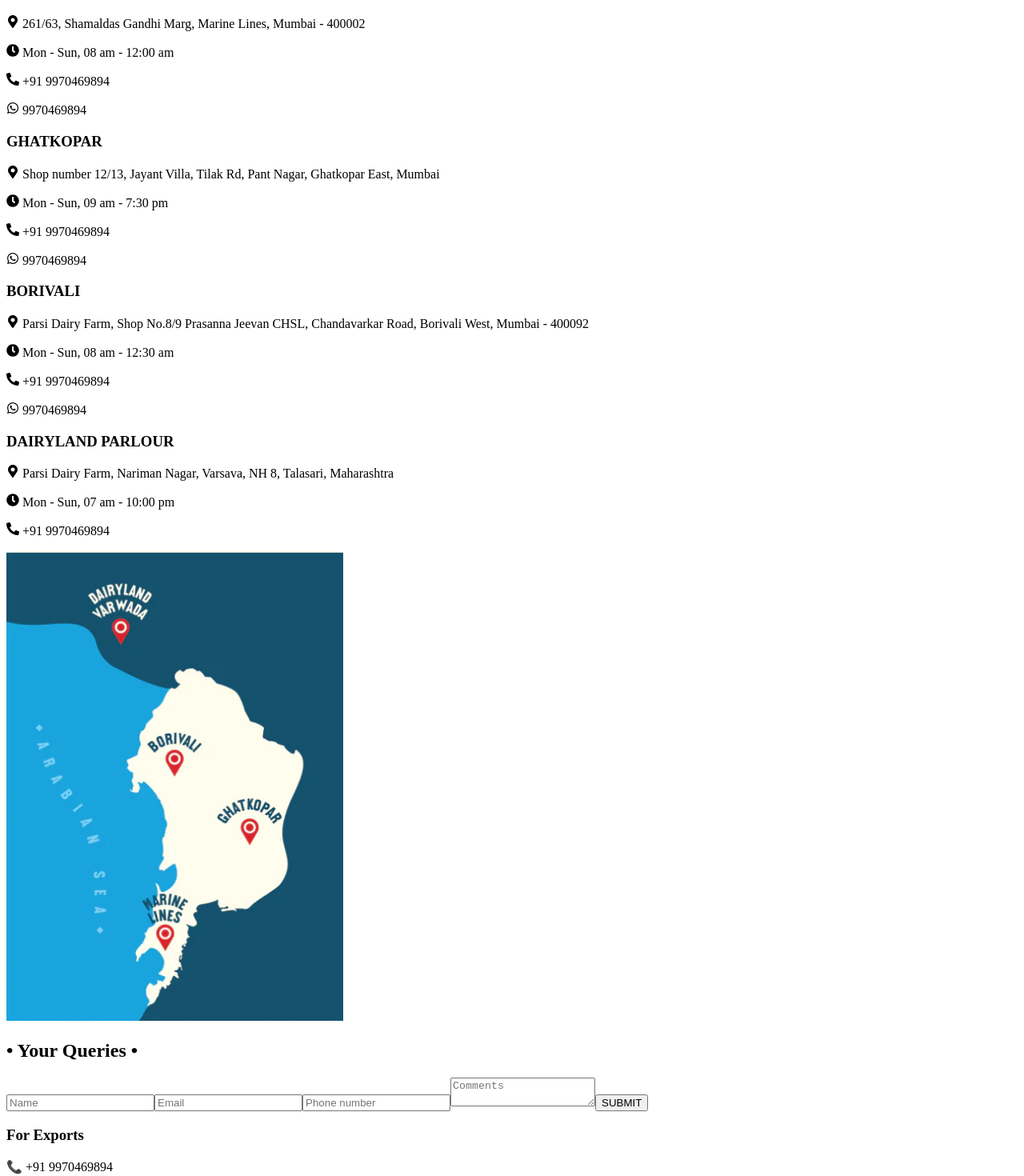
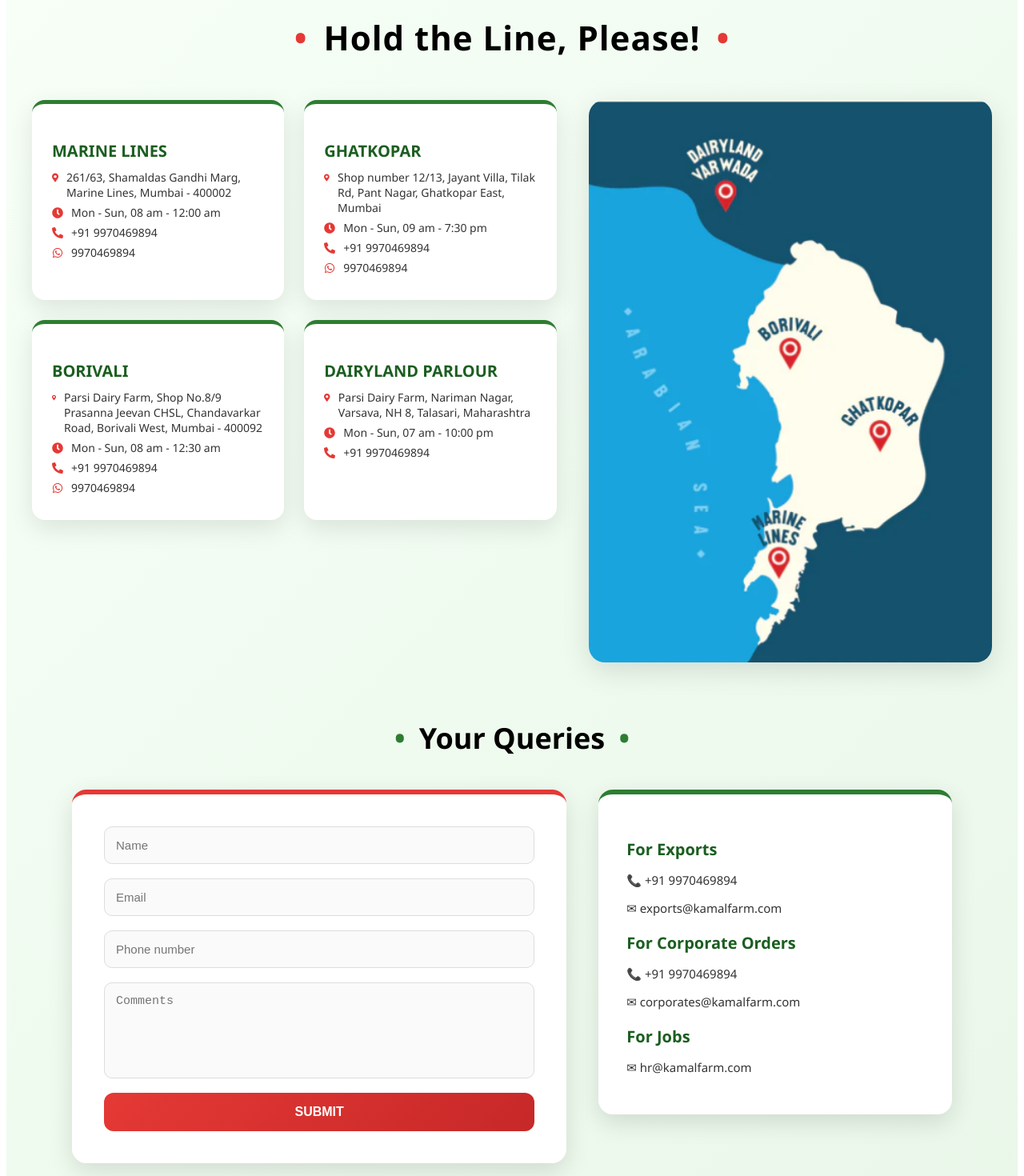
Before and after one commit to CodeSavvyJayesh/Kamal-Dairy, a React (Vite) app: page /contact in a window 1280 px wide. Shown: the part 160-1630 px from the top of the page at 80% size. Built offline with nearby package versions, Linux system fonts and the light colour scheme.

Commit message:
contact page UI improved

```diff
--- a/src/pages/Contact.css
+++ b/src/pages/Contact.css
@@ -1,33 +1,146 @@
-.checkout-page{
+/* PAGE */
 
+.contact-page{
 min-height:100vh;
+padding:70px 20px;
+background:linear-gradient(135deg,#f7fff7,#e9f7e9);
+font-family:"Segoe UI",Arial,sans-serif;
+}
 
-padding:70px 20px;
+/* TITLE */
 
-background:
-linear-gradient(
-135deg,
-#f4fff4,
-#e6f7e6
-);
+.contact-title{
+text-align:center;
+font-size:42px;
+font-weight:800;
+color:#000;
+margin-bottom:50px;
+letter-spacing:1px;
+}
+
+.contact-title span{
+color:#e53935;
+margin:0 8px;
+}
+
+/* MAIN LAYOUT */
+
+.contact-layout{
+max-width:1200px;
+margin:auto;
+display:grid;
+grid-template-columns:1.3fr 1fr;
+gap:40px;
+align-items:start;
+}
+
+/* LOCATION GRID */
+
+.contact-locations{
+display:grid;
+grid-template-columns:repeat(2,1fr);
+gap:25px;
+}
+
+/* LOCATION CARD */
+
+.location-card{
+
+background:white;
+padding:25px;
+border-radius:16px;
+
+box-shadow:
+0 10px 30px rgba(0,0,0,0.1);
+
+transition:0.3s;
+
+border-top:5px solid #2e7d32;
 
 }
 
-.checkout-title{
+.location-card:hover{
+
+transform:translateY(-6px);
+
+box-shadow:
+0 16px 40px rgba(0,0,0,0.15);
+
+}
+
+/* CARD TITLE */
+
+.location-card h3{
+
+font-size:20px;
+color:#1b5e20;
+margin-bottom:10px;
+
+}
+
+/* CARD TEXT */
+
+.location-card p{
+
+display:flex;
+align-items:flex-start;
+gap:10px;
+
+font-size:14px;
+color:#333;
+margin:6px 0;
+
+}
+
+.location-card svg{
+color:#e53935;
+margin-top:3px;
+}
+
+/* MAP IMAGE */
+
+.contact-map{
+
+width:100%;
+border-radius:20px;
+
+box-shadow:
+0 10px 35px rgba(0,0,0,0.12);
+
+transition:0.3s;
+
+}
+
+.contact-map:hover{
+
+transform:scale(1.02);
+
+}
+
+/* QUERY TITLE */
+
+.query-title{
 
 text-align:center;
 
-font-size:38px;
+font-size:36px;
 
 font-weight:800;
 
-color:#1b5e20;
+margin:70px 0 40px;
 
-margin-bottom:40px;
+color:#000;
 
 }
 
-.checkout-container{
+.query-title span{
+color:#2e7d32;
+margin:0 8px;
+}
+
+/* QUERY SECTION */
+
+.contact-form-layout{
 
 max-width:1100px;
 
@@ -35,22 +148,23 @@
 
 display:grid;
 
-grid-template-columns:2fr 1fr;
+grid-template-columns:1.4fr 1fr;
 
-gap:30px;
+gap:40px;
+
+align-items:start;
 
 }
 
-.checkout-form{
+/* FORM */
+
+.contact-form{
 
 background:white;
 
-padding:35px;
+padding:40px;
 
-border-radius:20px;
-
-box-shadow:
-0 10px 30px rgba(0,0,0,0.1);
+border-radius:18px;
 
 display:flex;
 
@@ -58,104 +172,206 @@
 
 gap:18px;
 
+box-shadow:
+0 10px 30px rgba(0,0,0,0.12);
+
+border-top:6px solid #e53935;
+
 }
 
-.checkout-form input{
+/* INPUTS */
+
+.contact-form input,
+.contact-form textarea{
 
 padding:14px;
 
 border-radius:10px;
 
-border:1px solid #ccc;
+border:1px solid #ddd;
 
 font-size:15px;
 
+background:#fafafa;
+
+transition:0.25s;
+
 }
 
-.checkout-form input:focus{
+.contact-form textarea{
+height:120px;
+resize:none;
+}
+
+/* INPUT HOVER */
+
+.contact-form input:hover,
+.contact-form textarea:hover{
+
+border-color:#2e7d32;
+
+}
+
+/* INPUT FOCUS */
+
+.contact-form input:focus,
+.contact-form textarea:focus{
 
 outline:none;
 
 border-color:#2e7d32;
 
+background:white;
+
 box-shadow:
-0 0 6px rgba(46,125,50,0.3);
+0 0 6px rgba(46,125,50,0.25);
 
 }
 
-.checkout-btn{
+/* SUBMIT BUTTON */
 
-background:#2e7d32;
+.contact-form button{
+
+background:linear-gradient(
+135deg,
+#e53935,
+#c62828
+);
 
 color:white;
 
 border:none;
 
-padding:16px;
+padding:15px;
 
-border-radius:10px;
+border-radius:12px;
 
 font-size:16px;
 
-font-weight:600;
+font-weight:700;
 
 cursor:pointer;
 
-transition:0.3s;
+transition:0.25s;
 
 }
 
-.checkout-btn:hover{
+.contact-form button:hover{
 
-background:#1b5e20;
+transform:translateY(-2px);
+
+box-shadow:
+0 8px 20px rgba(229,57,53,0.4);
 
 }
 
-.order-summary{
+/* CONTACT INFO */
+
+.contact-info{
 
 background:white;
 
-padding:30px;
+padding:35px;
 
-border-radius:20px;
+border-radius:18px;
 
 box-shadow:
-0 10px 25px rgba(0,0,0,0.1);
+0 10px 30px rgba(0,0,0,0.12);
+
+border-top:6px solid #2e7d32;
 
 }
 
-.order-summary h2{
+.contact-info h3{
 
-margin-bottom:20px;
+font-size:20px;
+
+margin-bottom:8px;
 
 color:#1b5e20;
 
 }
 
-.summary-item{
+.contact-info p{
 
-display:flex;
+font-size:15px;
 
-justify-content:space-between;
+margin-bottom:14px;
 
-margin-bottom:12px;
-
-font-size:16px;
+color:#333;
 
 }
 
-.summary-total{
+/* RESPONSIVE */
 
-display:flex;
+@media(max-width:1000px){
 
-justify-content:space-between;
+.contact-layout{
 
-font-weight:700;
-
-font-size:20px;
-
-margin-top:10px;
-
-color:#2e7d32;
+grid-template-columns:1fr;
 
 }
+
+.contact-form-layout{
+
+grid-template-columns:1fr;
+
+}
+
+.contact-locations{
+
+grid-template-columns:1fr 1fr;
+
+}
+
+}
+
+/* TABLET */
+
+@media(max-width:700px){
+
+.contact-title{
+font-size:34px;
+}
+
+.query-title{
+font-size:30px;
+}
+
+.contact-locations{
+
+grid-template-columns:1fr;
+
+}
+
+.contact-form{
+padding:30px;
+}
+
+.contact-info{
+padding:30px;
+}
+
+}
+
+/* MOBILE */
+
+@media(max-width:500px){
+
+.contact-page{
+padding:50px 15px;
+}
+
+.contact-title{
+font-size:28px;
+}
+
+.query-title{
+font-size:26px;
+}
+
+.location-card{
+padding:20px;
+}
+
+}
```
